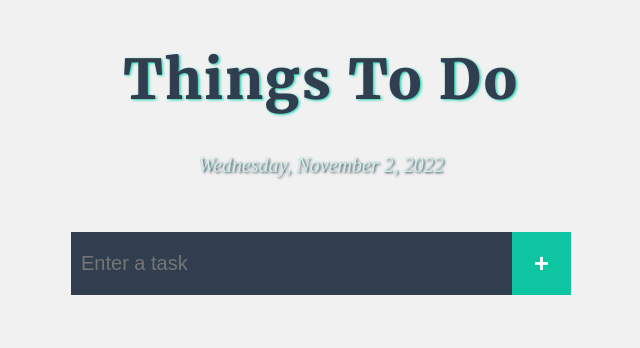
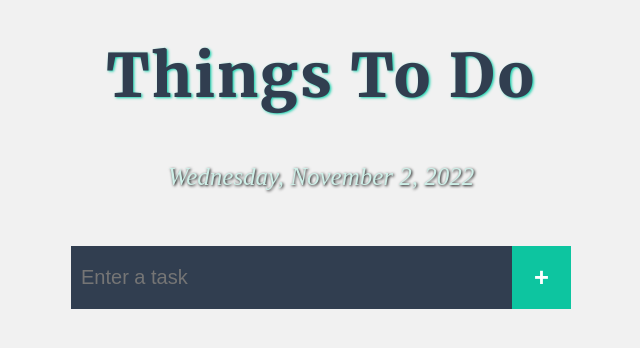
Before and after one commit to 07riddles07/toDoList, a plain HTML site: page index.html in a window 1280 px wide. Shown: the whole page, without its empty margins (319-959 px from the left). Drawn offline with Linux system fonts and the light colour scheme.

Commit message:
change the style of the calendar date and some margins

```diff
--- a/style.css
+++ b/style.css
@@ -21,23 +21,23 @@ body {
 
 h1 {
     font-family: 'Merriweather', serif;
-    font-size: 55px;
+    font-size: 60px;
     font-weight: 900;
     letter-spacing: 2px;
     color: #313e50;
     text-shadow: 1.4px 1.4px 2.7px #1dd2af;
     margin: 0 auto;
-    margin-top: 37px;
+    margin-top: 30px;
 }
 
 .calendar {
     display: flex;
     justify-content: center;
-    margin: 20px 0 35px 0;
-    font-size: 20px;
+    margin: 25px 0 30px 0;
+    font-size: 25px;
     font-style: italic;
     color: #ceefe8;
-    text-shadow: 1.4px 1.4px 2.7px #313e50;
+    text-shadow: 1px 1px 3px #000;
 }
 
 .inputField {
```
